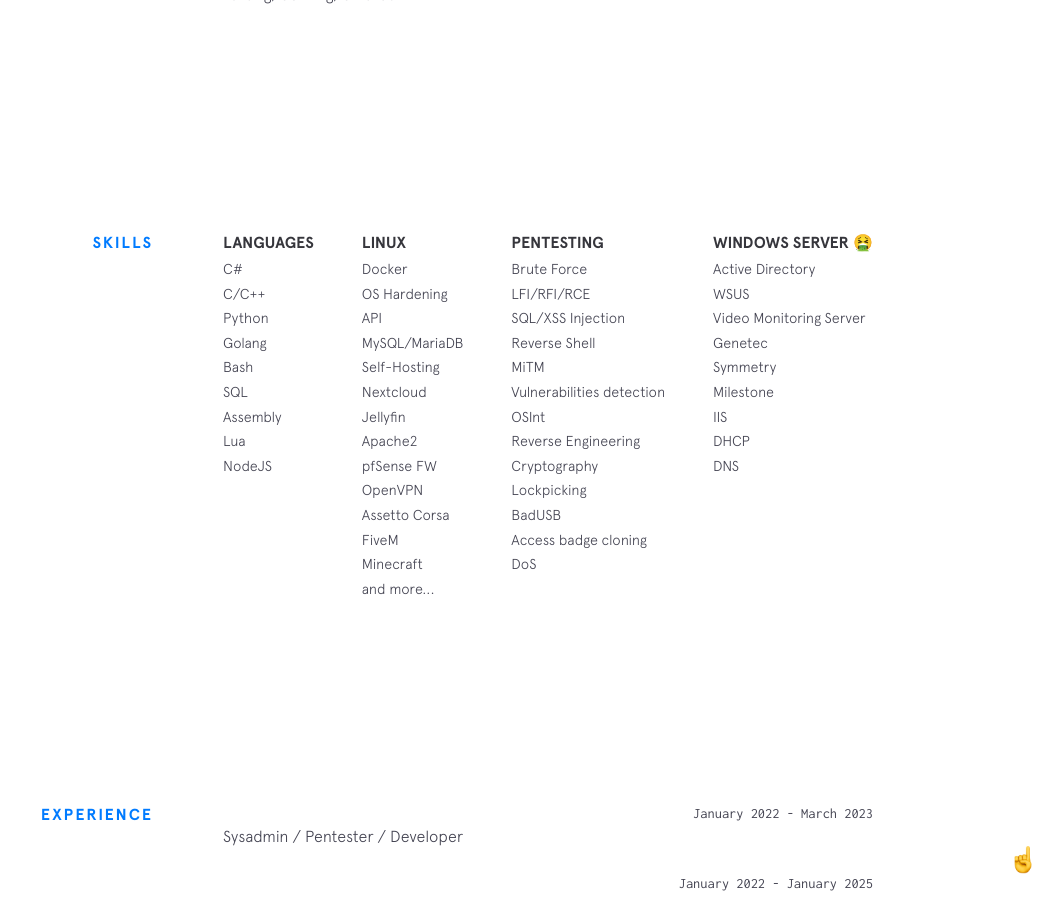
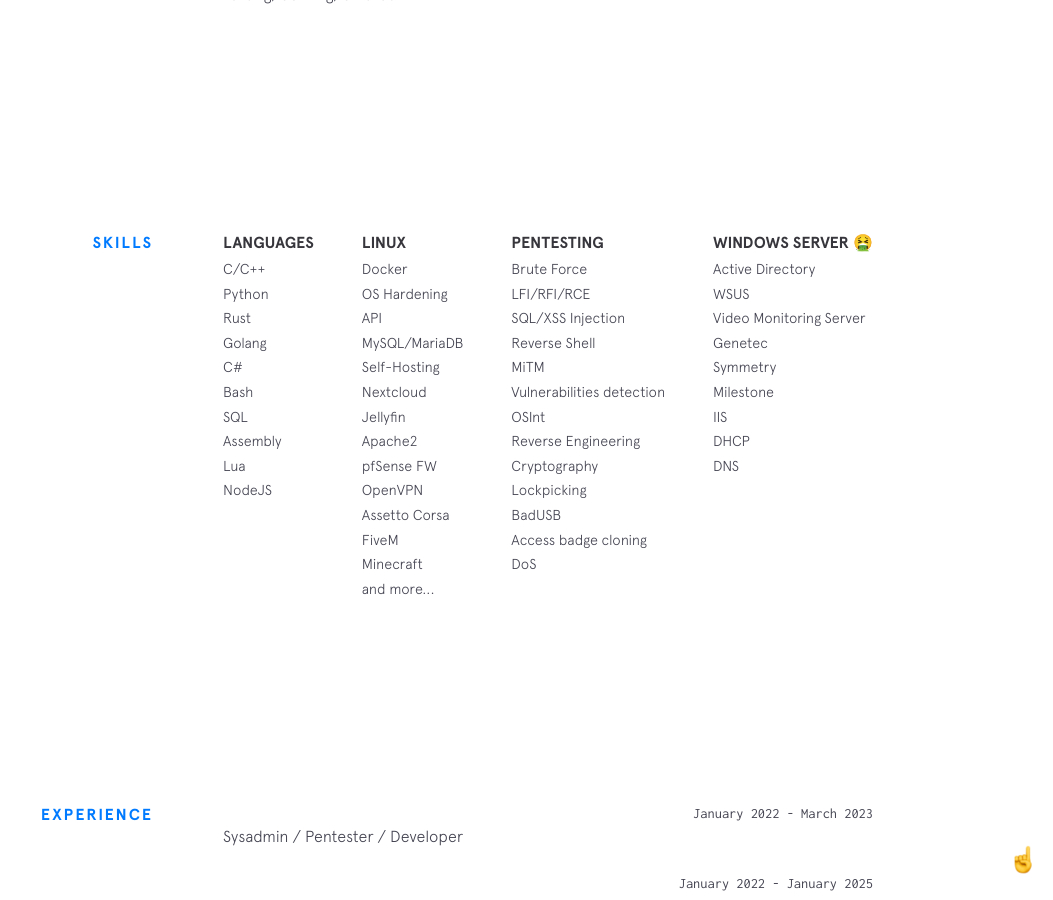
Before and after one commit to Fastiraz/Fastiraz.github.io, a Jekyll site: the page built from index.html, in a window 1280 px wide and 900 px high, scrolled down 1309 px. Shown: the whole window, without its empty margins (227-1280 px from the left). Built offline with Jekyll 4.4.1, drawn with Linux system fonts in a browser that asks for light colours; nearby versions of some CDN libraries.

Commit message:
Update skills.yml

```diff
--- a/_data/skills.yml
+++ b/_data/skills.yml
@@ -1,8 +1,9 @@
 languages:
-  - item: C#
   - item: C/C++
   - item: Python
+  - item: Rust
   - item: Golang
+  - item: C#
   - item: Bash
   - item: SQL
   - item: Assembly
```
